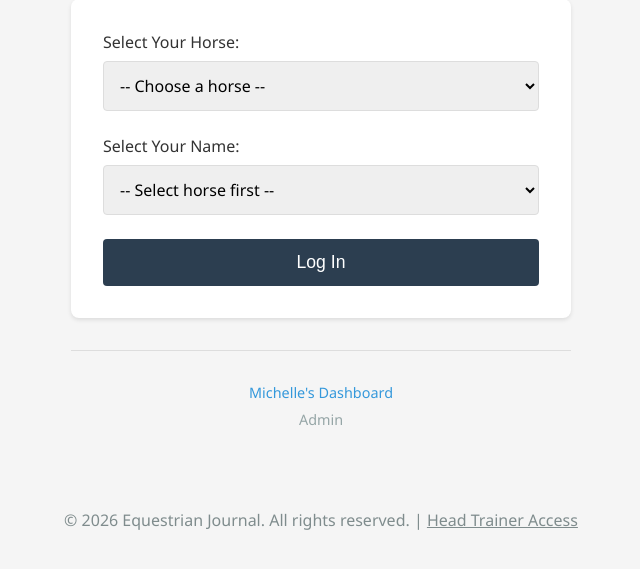
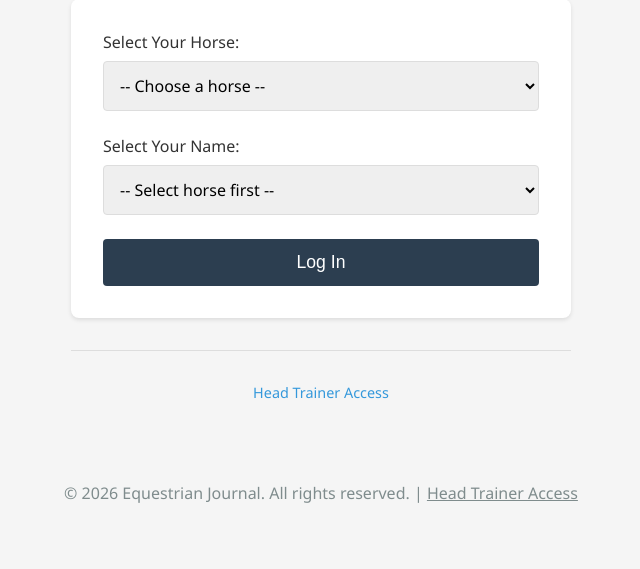
Before and after one commit to Dave-Perkins/journal-app, a Django app: page / in a window 1280 px wide. Shown: the part 114-683 px from the top of the page, without its empty margins (319-959 px from the left). Run offline with Django 4.2, Linux system fonts and the light colour scheme; data comes from the database, SQL or seed files in the repository.

Commit message:
Consolidate Michelle and Admin logins into single unified interface - remove duplicate login links and add management functions to Michelle dashboard

```diff
--- a/journal/templates/journal/login.html
+++ b/journal/templates/journal/login.html
@@ -30,11 +30,8 @@
     </form>
 
     <div style="text-align: center; margin-top: 2rem; padding-top: 2rem; border-top: 1px solid #ddd;">
-        <p style="font-size: 0.9rem; margin-bottom: 0.5rem;">
-            <a href="{% url 'michelle_login' %}" style="color: #3498db; text-decoration: none;">Michelle's Dashboard</a>
-        </p>
         <p style="font-size: 0.9rem;">
-            <a href="{% url 'management_login' %}" style="color: #95a5a6; text-decoration: none;">Admin</a>
+            <a href="{% url 'michelle_login' %}" style="color: #3498db; text-decoration: none;">Head Trainer Access</a>
         </p>
     </div>
 </div>
--- a/journal/templates/journal/michelle_dashboard.html
+++ b/journal/templates/journal/michelle_dashboard.html
@@ -8,6 +8,8 @@
     <div>
         <a href="{% url 'michelle_calendar' %}" class="btn btn-info">📅 Calendar</a>
         <a href="{% url 'michelle_goals' %}" class="btn btn-warning">🎯 Goals</a>
+        <a href="{% url 'manage_horses' %}" class="btn btn-success">🐴 Manage Horses</a>
+        <a href="{% url 'manage_riders' %}" class="btn btn-success">👥 Manage Riders</a>
         <a href="{% url 'michelle_logout' %}" class="btn btn-secondary">Logout</a>
     </div>
 </div>
--- a/journal/templates/journal/michelle_login.html
+++ b/journal/templates/journal/michelle_login.html
@@ -6,7 +6,7 @@
 <div style="max-width: 400px; margin: 4rem auto;">
     <div style="background-color: white; padding: 2rem; border-radius: 8px; box-shadow: 0 2px 8px rgba(0,0,0,0.15);">
         <h2 style="text-align: center; margin-bottom: 1rem; color: #2c3e50;">Head Trainer Access</h2>
-        <p style="text-align: center; color: #7f8c8d; margin-bottom: 2rem;">Michelle's Dashboard</p>
+        <p style="text-align: center; color: #7f8c8d; margin-bottom: 2rem;">Dashboard • Calendar • Goals • Manage Horses & Riders</p>
 
         <form method="post">
             {% csrf_token %}
--- a/journal/views.py
+++ b/journal/views.py
@@ -159,7 +159,7 @@ def logout_view(request):
 # Michelle's Views
 
 def michelle_login_view(request):
-    """Login page for Michelle (head trainer)."""
+    """Login page for Michelle (head trainer) - unified access to all admin functions."""
     if request.method == 'POST':
         password = request.POST.get('password', '')
         # Simple password check - in production, use proper authentication
@@ -232,22 +232,14 @@ def michelle_logout_view(request):
 # Management Views (for adding horses and riders)
 
 def management_login_view(request):
-    """Login for management (add horses/riders)."""
-    if request.method == 'POST':
-        password = request.POST.get('password', '')
-        if password == 'admin123':  # Simple password - change this!
-            request.session['is_admin'] = True
-            return redirect('manage_horses')
-        else:
-            messages.error(request, 'Invalid password.')
-
-    return render(request, 'journal/management_login.html')
+    """Redirect to Michelle login for backward compatibility."""
+    return redirect('michelle_login')
 
 
 def manage_horses_view(request):
     """Manage horses - add/edit."""
-    if not request.session.get('is_admin'):
-        return redirect('management_login')
+    if not request.session.get('is_michelle'):
+        return redirect('michelle_login')
 
     horses = Horse.objects.all().order_by('name')
 
@@ -281,8 +273,8 @@ def manage_horses_view(request):
 
 def manage_riders_view(request):
     """Manage riders - add/edit."""
-    if not request.session.get('is_admin'):
-        return redirect('management_login')
+    if not request.session.get('is_michelle'):
+        return redirect('michelle_login')
 
     horses = Horse.objects.all().order_by('name')
     riders = Rider.objects.all().order_by('name')
```
